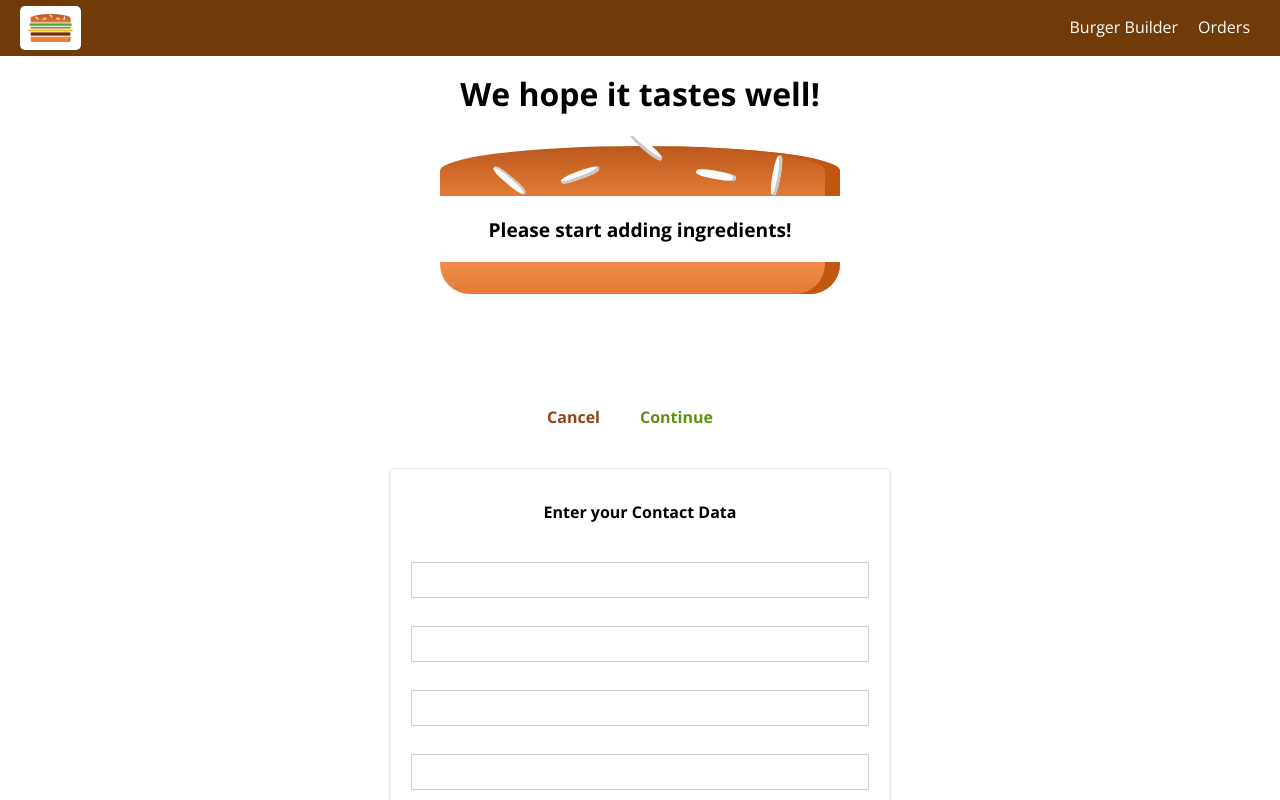
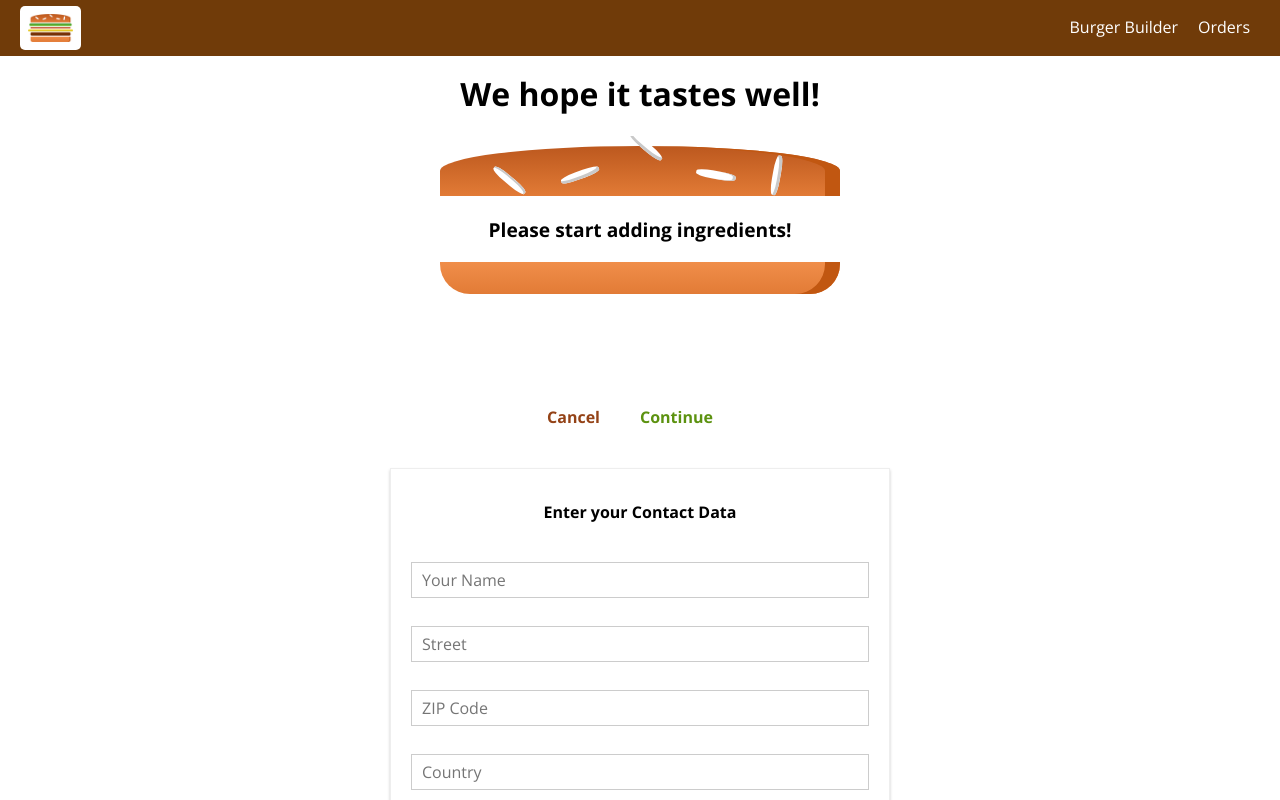
Before and after one commit to 1Prestes/burguer-builder, a React app: page /checkout in a window 1280 px wide. Both pictures are taken after a click on the button "Continue". Shown: the top 800 px of the page. Built offline with nearby package versions, Linux system fonts and the light colour scheme.

Commit message:
feat: dynamic create inputs based on JS config

```diff
--- a/src/containers/Checkout/ContactData/ContactData.js
+++ b/src/containers/Checkout/ContactData/ContactData.js
@@ -82,12 +82,25 @@ const ContactData = props => {
       })
   }
 
+  const formElementsArray = []
+
+  for (let key in orderForm) {
+    formElementsArray.push({
+      id: key,
+      config: orderForm[key]
+    })
+  }
+
   let form = (
     <form>
-      <Input elementType="..." />
-      <Input elementType="..." />
-      <Input elementType="..." />
-      <Input elementType="..." />
+      {formElementsArray.map(formElement => (
+        <Input
+          key={formElement.id}
+          elementType={formElement.config.elementType}
+          elementConfig={formElement.config.elementConfig}
+          value={formElement.config.value}
+        />
+      ))}
       <Button btnType='Success' clicked={orderHandler}>
         ORDER
       </Button>
```
